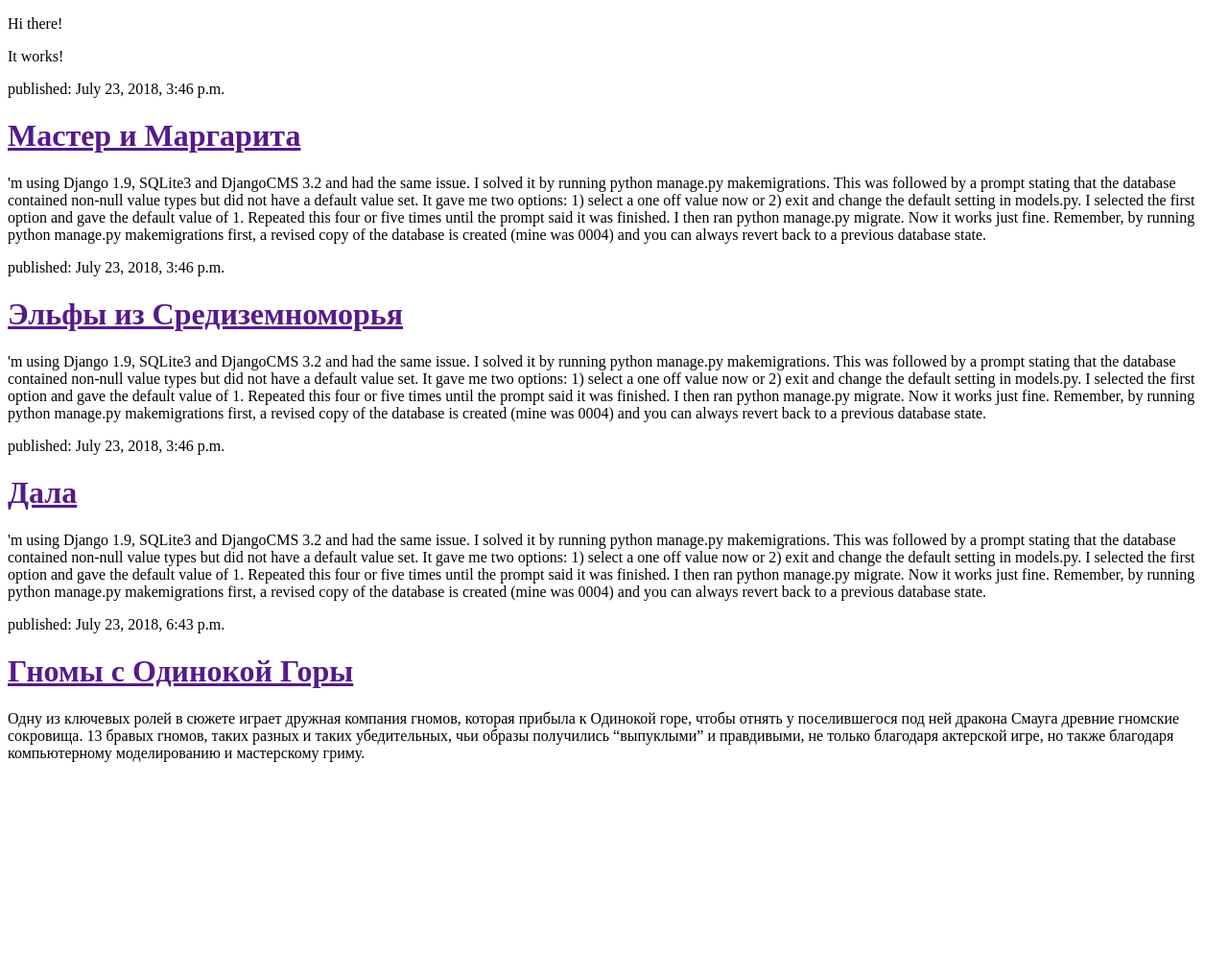
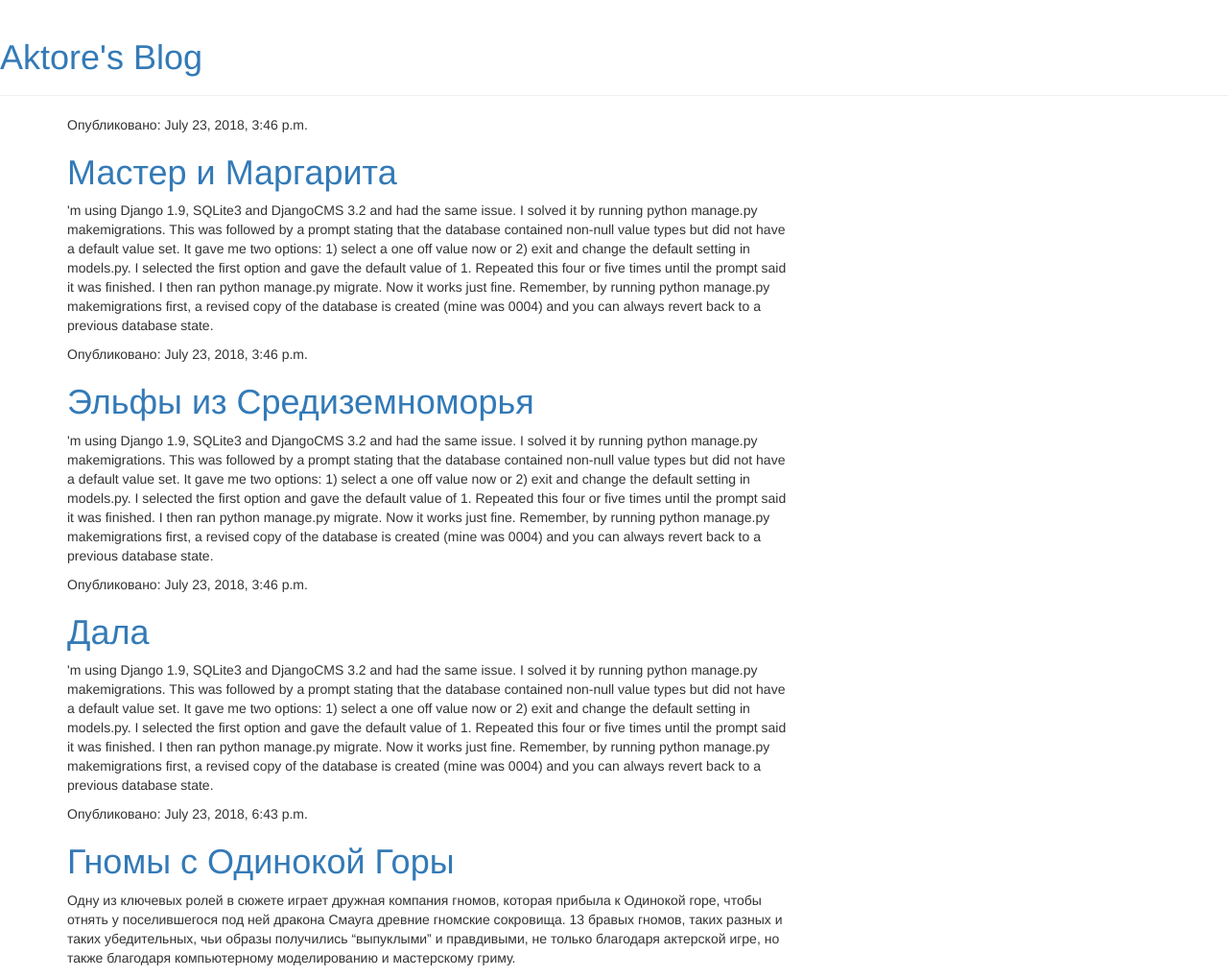
Before and after one commit to Aktore/my-first-blog, a Django app: page / in a window 1280 px wide. Shown: the whole page at 96% size. Before the commit the page ends 794 px from the top, so only its background shows below. Run offline with Django 3.2, Linux system fonts and the light colour scheme; data comes from the database, SQL or seed files in the repository; both versions use the stored data as it was after the commit; some libraries are stand-ins or nearby versions.

Commit message:
Added view and template for detailed blog post as well as CSS for the site.

```diff
--- /dev/null
+++ b/blog/templates/blog/base.html
@@ -0,0 +1,22 @@
+<!DOCTYPE html>
+<html lang="en">
+<head>
+    <meta charset="UTF-8">
+    <link rel="stylesheet" href="//maxcdn.bootstrapcdn.com/bootstrap/3.2.0/css/bootstrap.min.css">
+    <link rel="stylesheet" href="//maxcdn.bootstrapcdn.com/bootstrap/3.2.0/css/bootstrap-theme.min.css">
+    <title>Aktore's blog</title>
+</head>
+<body>
+    <div class="page-header">
+        <h1><a href="/">Aktore's Blog</a></h1>
+    </div>
+    <div class="content container">
+        <div class="row">
+            <div class="col-md-8">
+            {% block content %}
+            {% endblock %}
+            </div>
+        </div>
+    </div>
+</body>
+</html>
--- a/blog/templates/blog/post_list.html
+++ b/blog/templates/blog/post_list.html
@@ -1,18 +1,12 @@
-<!DOCTYPE html>
-<html lang="en">
-<head>
-    <meta charset="UTF-8">
-    <title>Aktore's blog</title>
-</head>
-<body>
-<p>Hi there!</p>
-    <p>It works!</p>
-{%for post in posts%}
-<div>
-    <p>published: {{post.published_date}}</p>
-    <h1><a href="">{{post.title}}</a> </h1>
-    <p>{{post.text|linebreaksbr }}</p>
-</div>
-{%endfor%}
-</body>
-</html>
+{% extends 'blog/base.html' %}
+  {% block content %}
+    {% for post in posts %}
+        <div class="post">
+            <div class="date">
+                <p>Опубликовано: {{ post.published_date }}</p>
+            </div>
+            <h1><a href="{% url 'post_detail' pk=post.pk %}">{{ post.title }}</a></h1>
+            <p>{{ post.text|linebreaksbr }}</p>
+        </div>
+    {% endfor %}
+    {% endblock %}
--- a/blog/urls.py
+++ b/blog/urls.py
@@ -1,6 +1,8 @@
 from django.urls import path
+from django.conf.urls import url
 from . import views
 
 urlpatterns = [
- path('', views.post_list, name='post_list')
+    url(r'^$', views.post_list, name='post_list'),
+    url(r'^post/(?P<pk>\d+)/$', views.post_detail, name='post_detail'),
 ]
--- a/blog/views.py
+++ b/blog/views.py
@@ -1,7 +1,12 @@
 from django.shortcuts import render
 from .models import Post
 from django.utils import timezone
+from django.shortcuts import render, get_object_or_404
 
 def post_list(request):
     posts = Post.objects.filter(published_date__lte=timezone.now()).order_by('published_date')
     return render(request, 'blog/post_list.html', {'posts': posts})
+
+def post_detail(request, pk):
+    post = get_object_or_404(Post, pk=pk)
+    return render(request, 'blog/post_detail.html', {'post': post})
```
Also changed, not shown: blog/static/css/blog.css (added, +46 -0 lines), blog/templates/blog/post_detail.html (added, +13 -0 lines), db.sqlite3.
